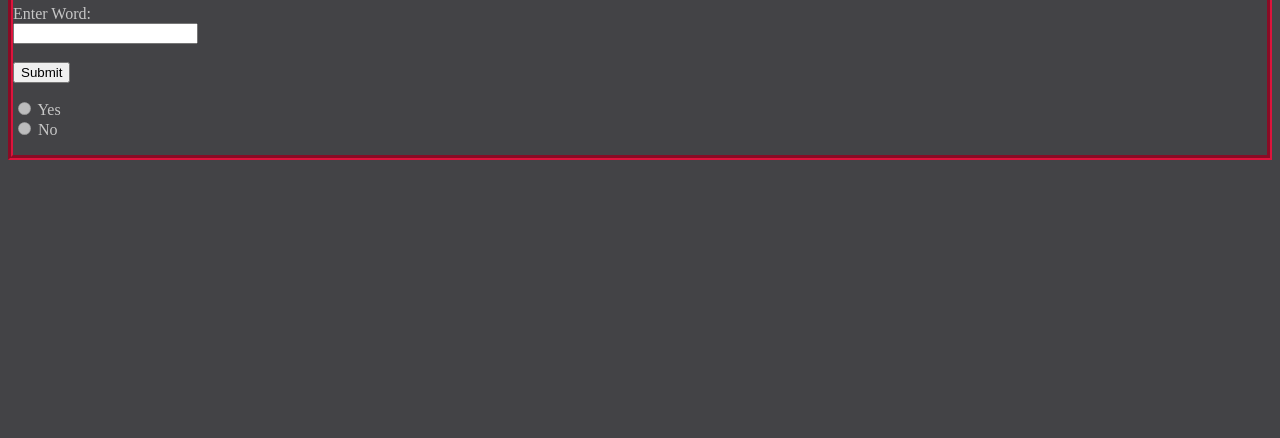
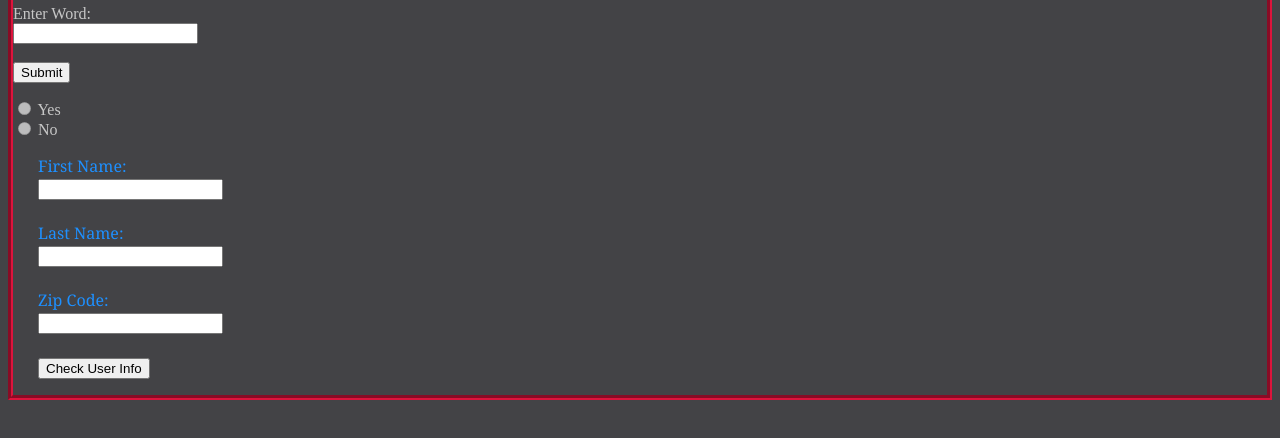
Before and after one commit to kmiller92718/csc102, a plain HTML site: page strings.html in a window 1280 px wide. Shown: the part 108-546 px from the top of the page. Drawn offline with Linux system fonts and the light colour scheme.

Commit message:
Assignment 3.2 User Input

```diff
--- a/string.js
+++ b/string.js
@@ -45,3 +45,54 @@ function quit(){
 function tryAgain(){
     document.getElementById("nextWord").innerHTML = "Enter New Word"
 }
+
+function userInfoVerify(){
+
+    let firstNameField = document.getElementById("firstName");
+
+    let lastNameField = document.getElementById("lastName");
+
+    let zipCodeField = document.getElementById("zipCode");
+
+    let firstNameValue = firstNameField.value;
+
+    let lastNameValue = lastNameField.value;
+
+    let zipCodeValue = zipCodeField.value;
+
+    let results = document.getElementById("userInfoResults");
+
+    results.innerHTML = "";
+
+    let zipNumber = zipCodeValue.replace(/[^0-9]/g, "");
+
+    let fullName = firstNameValue + " " + lastNameValue;
+
+    console.log(fullName);
+
+    console.log(zipCodeValue);
+
+    console.log(zipNumber);
+
+    if (fullName.length > 20) {
+        results.innerHTML = "Entered to many Characters."
+
+        return;
+    }
+
+
+    if (zipCodeValue.length !== 5){
+        results.innerHTML = "Invalid Zip Code!"
+        return;
+    }
+
+    if (zipNumber.length !== 5){
+        results.innerHTML = "Invalid Zip Code!"
+
+        return;
+    }
+
+    results.innerHTML = fullName + '<br>' + "You have been verified."
+
+    console.log("Input Validated!");
+}
--- a/strings.html
+++ b/strings.html
@@ -48,7 +48,7 @@
 
     </p>
 
-    <!-- <p id="userVerification">
+   <p id="userVerification">
         <label for="firstName">First Name:</label>
         <br>
         <input id="firstName" type="text">
@@ -63,9 +63,11 @@
         <br>
         <input id = "zipCode" type = "text">
         <br>
-    -->
+        <br>
+        <button onclick="userInfoVerify();">Check User Info</button>
+    </p>
 
-    </p>
+    <p id="userInfoResults"></p>
 
 
 </body>
```
